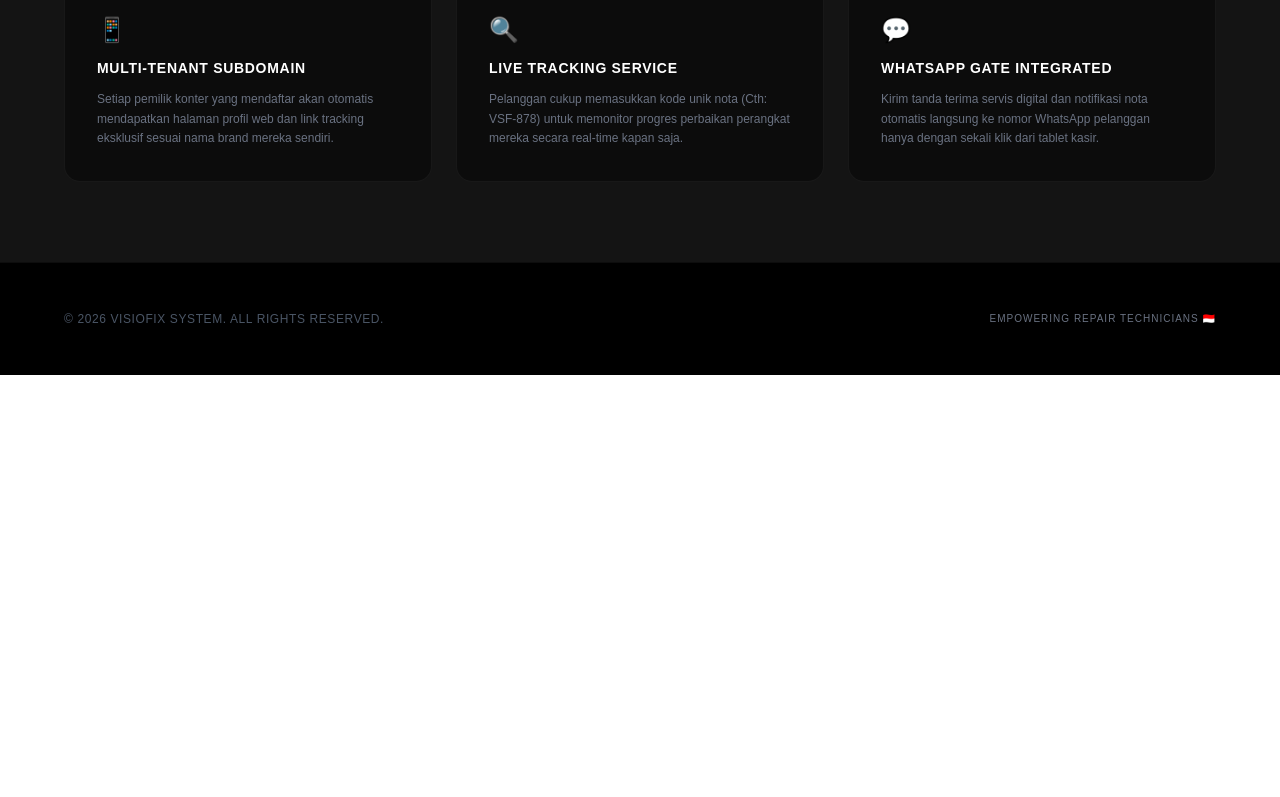
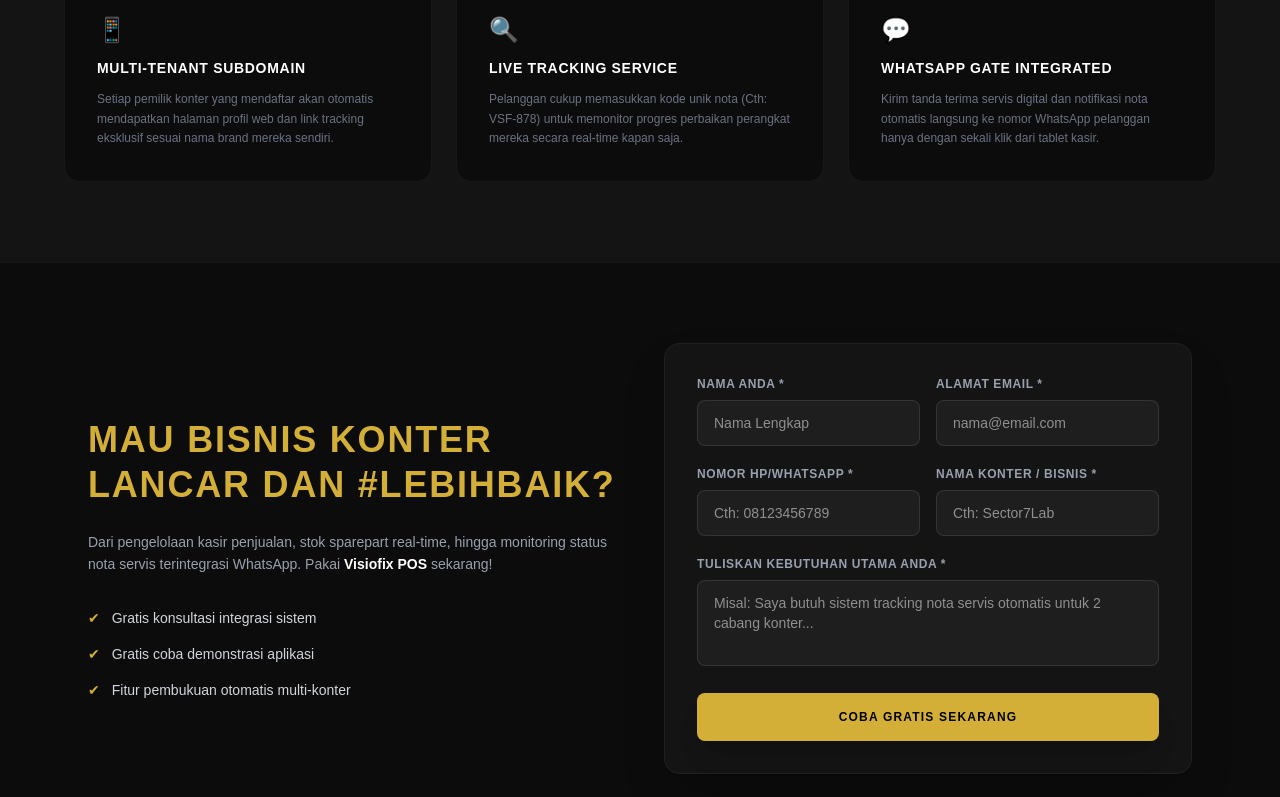
Before and after one commit to visaf2026/sector7lab, a Next.js app: page / in a window 1280 px wide. Shown: the part 2000-2797 px from the top of the page. Before the commit the page ends 2375 px from the top, so only its background shows below. Built offline with nearby package versions, Linux system fonts and the light colour scheme; no server answers; a web font is replaced by a local one.

Commit message:
feat: redirect lead form to POS register app with localstorage persistence

```diff
--- a/app/page.tsx
+++ b/app/page.tsx
@@ -1,4 +1,5 @@
 "use client";
+import { useState } from "react";
 import { useRouter } from "next/navigation";
 
 export default function VisiofixCorporatePage() {
@@ -13,7 +14,7 @@ export default function VisiofixCorporatePage() {
             VISIOFIX <span className="text-[#d4af37]">SYSTEM</span>
           </div>
           <button
-            onClick={() => window.open("https://sector7-admin-core.vercel.app/", "_blank")} // Hubungkan ke link URL aplikasi POS/Kasir Master hhe
+            onClick={() => window.open("https://sector7-admin-core.vercel.app/", "_blank")}
             className="bg-white/5 hover:bg-white/10 border border-white/10 text-xs font-bold px-4 py-2 rounded-xl uppercase tracking-wider transition-all"
           >
             Masuk POS ➔
@@ -23,7 +24,6 @@ export default function VisiofixCorporatePage() {
 
       {/* 2. HERO SECTION - PENAWARAN SOFTWARE */}
       <section className="relative pt-40 pb-24 px-6 flex items-center justify-center min-h-[85vh]">
-        {/* Lingkaran Dekorasi Latar Emas */}
         <div className="absolute top-1/4 left-1/2 -translate-x-1/2 -translate-y-1/2 w-96 h-96 bg-[#d4af37]/10 rounded-full blur-[120px] pointer-events-none z-0"></div>
 
         <div className="max-w-4xl text-center relative z-10 space-y-6">
@@ -40,7 +40,7 @@ export default function VisiofixCorporatePage() {
 
           <div className="pt-6 flex flex-col sm:flex-row gap-4 justify-center items-center">
             <button
-              onClick={() => router.push("/sector7lab")} // Tombol demo langsung melempar ke toko flagship Master!
+              onClick={() => router.push("/sector7lab")}
               className="w-full sm:w-auto bg-[#d4af37] text-black px-8 py-4 rounded-xl font-bold text-xs uppercase tracking-widest shadow-xl shadow-[#d4af37]/10 hover:scale-[1.02] active:scale-95 transition-all"
             >
               🚀 Lihat Demo Web Mitra
@@ -55,63 +55,40 @@ export default function VisiofixCorporatePage() {
             </a>
           </div>
 
-          {/* ========================================================================= */}
-{/* 🛠️ POIN 1: PREMIUM MOCKUP PREVIEW APLIKASI OPERASIONAL (DENGAN EFFECT GLOW) */}
-{/* ========================================================================= */}
+          {/* PREMIUM MOCKUP PREVIEW APLIKASI OPERASIONAL */}
           <div className="w-full max-w-4xl relative group mt-12 mx-auto">
-
-  {/* Efek Cahaya Emas di Belakang Laptop saat di-Hover */}
             <div className="absolute -inset-1 bg-gradient-to-r from-[#d4af37] to-[#d4af37]/30 rounded-2xl blur-xl opacity-20 group-hover:opacity-40 transition duration-1000 group-hover:duration-200 pointer-events-none" />
-
-  {/* Bingkai Kaca / Frame Dashboard */}
             <div className="relative bg-[#141414] border border-white/10 p-3 rounded-2xl shadow-2xl shadow-black/80">
-
-    {/* Dekorasi Tombol Mac/Window di Pojok Kiri Atas */}
               <div className="flex gap-1.5 mb-3 px-2">
                 <span className="w-2.5 h-2.5 rounded-full bg-red-500/40" />
                 <span className="w-2.5 h-2.5 rounded-full bg-yellow-500/40" />
                 <span className="w-2.5 h-2.5 rounded-full bg-green-500/40" />
               </div>
-
-    {/* Gambar Screenshot Dashboard POS / Papan Antrean Master */}
               <div className="overflow-hidden rounded-xl border border-white/5 bg-[#0f0f0f] aspect-[16/9] relative">
                 <img
-        src="/ds.png" // 👈 Taruh file screenshot POS Master di folder public/images/
+                  src="/ds.png"
                   alt="Visiofix POS Dashboard Preview"
                   className="w-full h-full object-cover opacity-90 group-hover:opacity-100 transition-opacity duration-300"
                 />
               </div>
-
             </div>
           </div>
-{/* ========================================================================= */}
-
         </div>
-
-
       </section>
 
-      {/* ========================================================================= */}
-
-
-{/* 📊 GALERI FITUR PREMIUM (SHOWCASE GRID - 3 SAMPAI 6 FITUR KUNCI)         */}
-{/* ========================================================================= */}
+      {/* 📊 GALERI FITUR PREMIUM (SHOWCASE GRID) */}
       <div className="w-full max-w-5xl mx-auto mt-10 mb-28 px-4">
-
-  {/* Judul Seksi Fitur */}
         <div className="text-center mb-12">
           <h2 className="text-xs uppercase font-mono tracking-widest text-[#d4af37] mb-2">EXPLORE VISIOFIX</h2>
           <p className="text-2xl md:text-3xl font-black uppercase text-white">Sebagian Kecil Fitur Unggulan</p>
         </div>
 
-  {/* Grid Sistem: Otomatis 1 kolom di HP, 3 kolom di Desktop */}
         <div className="grid grid-cols-1 md:grid-cols-3 gap-6">
-
-    {/* KARTU FITUR 1: KASIR & RETAL */}
+          {/* FITUR 1 */}
           <div className="bg-[#141414] border border-white/5 rounded-2xl p-4 flex flex-col group hover:border-[#d4af37]/30 transition-all duration-300">
             <div className="overflow-hidden rounded-xl border border-white/5 bg-[#0f0f0f] aspect-[4/3] mb-4 relative">
               <img
-          src="/kr.png" // 👈 Ganti dengan screenshot fitur kasir
+                src="/kr.png"
                 alt="Fitur Kasir Retail"
                 className="w-full h-full object-cover opacity-80 group-hover:opacity-100 group-hover:scale-105 transition-all duration-500"
               />
@@ -122,11 +99,11 @@ export default function VisiofixCorporatePage() {
             </p>
           </div>
 
-    {/* KARTU FITUR 2: PRE-REPAIR CHECKLIST */}
+          {/* FITUR 2 */}
           <div className="bg-[#141414] border border-white/5 rounded-2xl p-4 flex flex-col group hover:border-[#d4af37]/30 transition-all duration-300">
             <div className="overflow-hidden rounded-xl border border-white/5 bg-[#0f0f0f] aspect-[4/3] mb-4 relative">
               <img
-          src="/cl.png" // 👈 Ganti dengan screenshot checklist kondisi HP
+                src="/cl.png"
                 alt="Pre-Repair Checklist"
                 className="w-full h-full object-cover opacity-80 group-hover:opacity-100 group-hover:scale-105 transition-all duration-500"
               />
@@ -137,11 +114,11 @@ export default function VisiofixCorporatePage() {
             </p>
           </div>
 
-    {/* KARTU FITUR 3: CETAK NOTA TERMAL */}
+          {/* FITUR 3 */}
           <div className="bg-[#141414] border border-white/5 rounded-2xl p-4 flex flex-col group hover:border-[#d4af37]/30 transition-all duration-300">
             <div className="overflow-hidden rounded-xl border border-white/5 bg-[#0f0f0f] aspect-[4/3] mb-4 relative">
               <img
-          src="/pt.png" // 👈 Ganti dengan screenshot/preview cetak nota
+                src="/pt.png"
                 alt="Cetak Nota Termal"
                 className="w-full h-full object-cover opacity-80 group-hover:opacity-100 group-hover:scale-105 transition-all duration-500"
               />
@@ -151,10 +128,8 @@ export default function VisiofixCorporatePage() {
               Support langsung cetak struk via printer thermal bluetooth atau desktop. Dilengkapi barcode unik untuk pelacakan instan.
             </p>
           </div>
-
         </div>
       </div>
-{/* ========================================================================= */}
 
       {/* 3. FITUR UNGGULAN (FEATURES) */}
       <section className="py-20 bg-[#141414] border-t border-white/5 px-6">
@@ -165,7 +140,6 @@ export default function VisiofixCorporatePage() {
           </div>
 
           <div className="grid grid-cols-1 md:grid-cols-3 gap-6">
-            {/* Kardus Fitur 1 */}
             <div className="bg-black/40 border border-white/5 p-8 rounded-2xl space-y-3">
               <div className="text-2xl">📱</div>
               <h3 className="font-bold text-white text-sm uppercase tracking-wider">Multi-Tenant Subdomain</h3>
@@ -173,7 +147,6 @@ export default function VisiofixCorporatePage() {
                 Setiap pemilik konter yang mendaftar akan otomatis mendapatkan halaman profil web dan link tracking eksklusif sesuai nama brand mereka sendiri.
               </p>
             </div>
-            {/* Kardus Fitur 2 */}
             <div className="bg-black/40 border border-white/5 p-8 rounded-2xl space-y-3">
               <div className="text-2xl">🔍</div>
               <h3 className="font-bold text-white text-sm uppercase tracking-wider">Live Tracking Service</h3>
@@ -181,7 +154,6 @@ export default function VisiofixCorporatePage() {
                 Pelanggan cukup memasukkan kode unik nota (Cth: VSF-878) untuk memonitor progres perbaikan perangkat mereka secara real-time kapan saja.
               </p>
             </div>
-            {/* Kardus Fitur 3 */}
             <div className="bg-black/40 border border-white/5 p-8 rounded-2xl space-y-3">
               <div className="text-2xl">💬</div>
               <h3 className="font-bold text-white text-sm uppercase tracking-wider">WhatsApp Gate Integrated</h3>
@@ -192,6 +164,11 @@ export default function VisiofixCorporatePage() {
           </div>
         </div>
       </section>
+
+      {/* ========================================================================= */}
+      {/* 🟢 SISIPAN FORM REGISTRASI / COBA GRATIS ALA ACCURATE                      */}
+      {/* ========================================================================= */}
+      <LeadForm />
 
       {/* 4. FOOTER PORTAL CORPORATE */}
       <footer className="bg-black py-12 border-t border-white/5 px-6 text-xs text-gray-600">
@@ -204,29 +181,132 @@ export default function VisiofixCorporatePage() {
           </div>
         </div>
       </footer>
-      {/* ========================================================================= */}
-{/* ========================================================================= */}
-{/* 📞 TOMBOL CONTACT US TEMA EMAS LUXURY MELAYANG PRESIZI                     */}
-{/* ========================================================================= */}
+
+      {/* 📞 TOMBOL CONTACT US TEMA EMAS LUXURY MELAYANG */}
       <a
-  href="https://wa.me/6281333329181?text=Halo%20Admin%20Visiofix,%20saya%20tertarik%20untuk%20tanya%20kemitraan%20aplikasi%20POS" // 👈 Tetap sesuaikan nomor WA Master hhe
+        href="https://wa.me/6281333329181?text=Halo%20Admin%20Visiofix,%20saya%20tertarik%20untuk%20tanya%20kemitraan%20aplikasi%20POS"
         target="_blank"
         rel="noopener noreferrer"
         className="fixed bottom-6 right-6 z-50 flex items-center gap-2 bg-[#d4af37] hover:bg-[#b8952e] text-black font-extrabold px-5 py-3.5 rounded-full shadow-xl shadow-[#d4af37]/10 border border-[#d4af37]/20 transition-all duration-300 hover:scale-105 active:scale-95 group animate-bounce"
         style={{ animationDuration: '3s' }}
         title="Hubungi Admin Visiofix via WhatsApp"
       >
-  {/* Ikon WhatsApp Menggunakan SVG Murni */}
-  <svg
-    className="w-4 h-4 fill-current transition-transform group-hover:rotate-12"
-    viewBox="0 0 24 24"
-  >
+        <svg className="w-4 h-4 fill-current transition-transform group-hover:rotate-12" viewBox="0 0 24 24">
           <path d="M.057 24l1.687-6.163c-1.041-1.804-1.588-3.849-1.587-5.946C.06 5.348 5.397.01 12.008.01c3.202.001 6.212 1.246 8.477 3.516 2.266 2.27 3.507 5.289 3.505 8.492-.005 6.657-5.343 11.997-11.953 11.997-2.005-.001-3.973-.5-5.713-1.448L0 24zm6.59-4.846c1.6.95 3.498 1.45 5.421 1.451 5.462 0 9.904-4.44 9.909-9.904.002-2.647-1.02-5.136-2.88-6.999a9.858 9.858 0 0 0-7.006-2.884c-5.467 0-9.914 4.444-9.919 9.908-.002 1.942.508 3.84 1.479 5.468l-.982 3.585 3.678-.965zm10.435-4.088c-.304-.153-1.8-.888-2.077-.989-.278-.101-.48-.153-.681.153-.202.306-.779.989-.955 1.192-.177.204-.355.229-.659.077-1.354-.678-2.315-1.185-3.235-2.766-.242-.415.242-.385.693-1.285.076-.153.038-.287-.019-.39-.057-.102-.48-1.158-.659-1.588-.174-.419-.365-.362-.503-.369-.13-.007-.279-.008-.427-.008-.148 0-.39.055-.593.278-.203.223-.778.761-.778 1.852 0 1.091.793 2.146.904 2.298.111.152 1.56 2.382 3.78 3.339.528.228.94.364 1.263.467.53.169 1.012.145 1.393.088.425-.064 1.801-.736 2.053-1.448.254-.712.254-1.321.178-1.448-.076-.127-.278-.203-.582-.356z" />
         </svg>
-
-  {/* Teks Pendamping */}
         <span className="text-xs uppercase tracking-wider">Contact Us</span>
       </a>
     </main>
   );
 }
+
+// =========================================================================
+// 🌐 SUBSISTEM KOMPONEN FORM DATA (TERPISAH DI LUAR FUNGSI UTAMA)
+// =========================================================================
+function LeadForm() {
+  const [formData, setFormData] = useState({
+    name: "",
+    email: "",
+    whatsapp: "",
+    storeName: "",
+    needs: "",
+  });
+
+  const handleSubmit = (e: React.FormEvent) => {
+    e.preventDefault();
+    // 1. Simpan data leads calon mitra ke LocalStorage agar bisa dibaca aplikasi POS nanti
+    localStorage.setItem("visiofix_lead_name", formData.name);
+    localStorage.setItem("visiofix_lead_email", formData.email);
+    localStorage.setItem("visiofix_lead_whatsapp", formData.whatsapp);
+    localStorage.setItem("visiofix_lead_store", formData.storeName);
+    // Membuka WhatsApp otomatis mengarah ke nomor admin kemitraan Master
+    window.open("https://sector7-admin-core.vercel.app/register", "_blank");
+  };
+
+  return (
+    <section className="py-20 bg-[#0c0c0c] text-white border-t border-white/5">
+      <div className="max-w-6xl mx-auto px-6 grid grid-cols-1 md:grid-cols-2 gap-12 items-center">
+
+        {/* Kolom Kiri: Copywriting Promosi */}
+        <div>
+          <h2 className="text-3xl md:text-4xl font-black text-[#d4af37] mb-6 leading-tight uppercase tracking-wider">
+            Mau Bisnis Konter <br />Lancar dan #LebihBaik?
+          </h2>
+          <p className="text-gray-400 text-sm mb-8 leading-relaxed">
+            Dari pengelolaan kasir penjualan, stok sparepart real-time, hingga monitoring status nota servis terintegrasi WhatsApp. Pakai <span className="text-white font-bold">Visiofix POS</span> sekarang!
+          </p>
+          <ul className="space-y-4 text-sm font-medium text-gray-300">
+            <li className="flex items-center gap-3"><span className="text-[#d4af37]">✔</span> Gratis konsultasi integrasi sistem</li>
+            <li className="flex items-center gap-3"><span className="text-[#d4af37]">✔</span> Gratis coba demonstrasi aplikasi</li>
+            <li className="flex items-center gap-3"><span className="text-[#d4af37]">✔</span> Fitur pembukuan otomatis multi-konter</li>
+          </ul>
+        </div>
+
+        {/* Kolom Kanan: Form Pengisian */}
+        <div className="bg-[#141414] border border-white/5 p-8 rounded-2xl shadow-2xl">
+          <form onSubmit={handleSubmit} className="space-y-5">
+            <div className="grid grid-cols-1 sm:grid-cols-2 gap-4">
+              <div>
+                <label className="block text-xs uppercase tracking-wider text-gray-400 mb-2 font-bold">Nama Anda *</label>
+                <input
+                  type="text" required
+                  className="w-full bg-[#1e1e1e] border border-white/10 rounded-lg px-4 py-3 text-sm text-white focus:outline-none focus:border-[#d4af37] transition"
+                  placeholder="Nama Lengkap"
+                  onChange={(e) => setFormData({...formData, name: e.target.value})}
+                />
+              </div>
+              <div>
+                <label className="block text-xs uppercase tracking-wider text-gray-400 mb-2 font-bold">Alamat Email *</label>
+                <input
+                  type="email" required
+                  className="w-full bg-[#1e1e1e] border border-white/10 rounded-lg px-4 py-3 text-sm text-white focus:outline-none focus:border-[#d4af37] transition"
+                  placeholder="nama@email.com"
+                  onChange={(e) => setFormData({...formData, email: e.target.value})}
+                />
+              </div>
+            </div>
+
+            <div className="grid grid-cols-1 sm:grid-cols-2 gap-4">
+              <div>
+                <label className="block text-xs uppercase tracking-wider text-gray-400 mb-2 font-bold">Nomor HP/WhatsApp *</label>
+                <input
+                  type="tel" required
+                  className="w-full bg-[#1e1e1e] border border-white/10 rounded-lg px-4 py-3 text-sm text-white focus:outline-none focus:border-[#d4af37] transition"
+                  placeholder="Cth: 08123456789"
+                  onChange={(e) => setFormData({...formData, whatsapp: e.target.value})}
+                />
+              </div>
+              <div>
+                <label className="block text-xs uppercase tracking-wider text-gray-400 mb-2 font-bold">Nama Konter / Bisnis *</label>
+                <input
+                  type="text" required
+                  className="w-full bg-[#1e1e1e] border border-white/10 rounded-lg px-4 py-3 text-sm text-white focus:outline-none focus:border-[#d4af37] transition"
+                  placeholder="Cth: Sector7Lab"
+                  onChange={(e) => setFormData({...formData, storeName: e.target.value})}
+                />
+              </div>
+            </div>
+
+            <div>
+              <label className="block text-xs uppercase tracking-wider text-gray-400 mb-2 font-bold">Tuliskan Kebutuhan Utama Anda *</label>
+              <textarea
+                rows={3} required
+                className="w-full bg-[#1e1e1e] border border-white/10 rounded-lg px-4 py-3 text-sm text-white focus:outline-none focus:border-[#d4af37] transition resize-none"
+                placeholder="Misal: Saya butuh sistem tracking nota servis otomatis untuk 2 cabang konter..."
+                onChange={(e) => setFormData({...formData, needs: e.target.value})}
+              ></textarea>
+            </div>
+
+            <button
+              type="submit"
+              className="w-full bg-[#d4af37] hover:bg-[#b8952e] text-black font-extrabold uppercase tracking-widest text-xs py-4 rounded-lg shadow-xl transition duration-300 transform active:scale-95"
+            >
+              Coba Gratis Sekarang
+            </button>
+          </form>
+        </div>
+
+      </div>
+    </section>
+  );
+}
```
Lines whose indentation alone changed are shown as unchanged.
